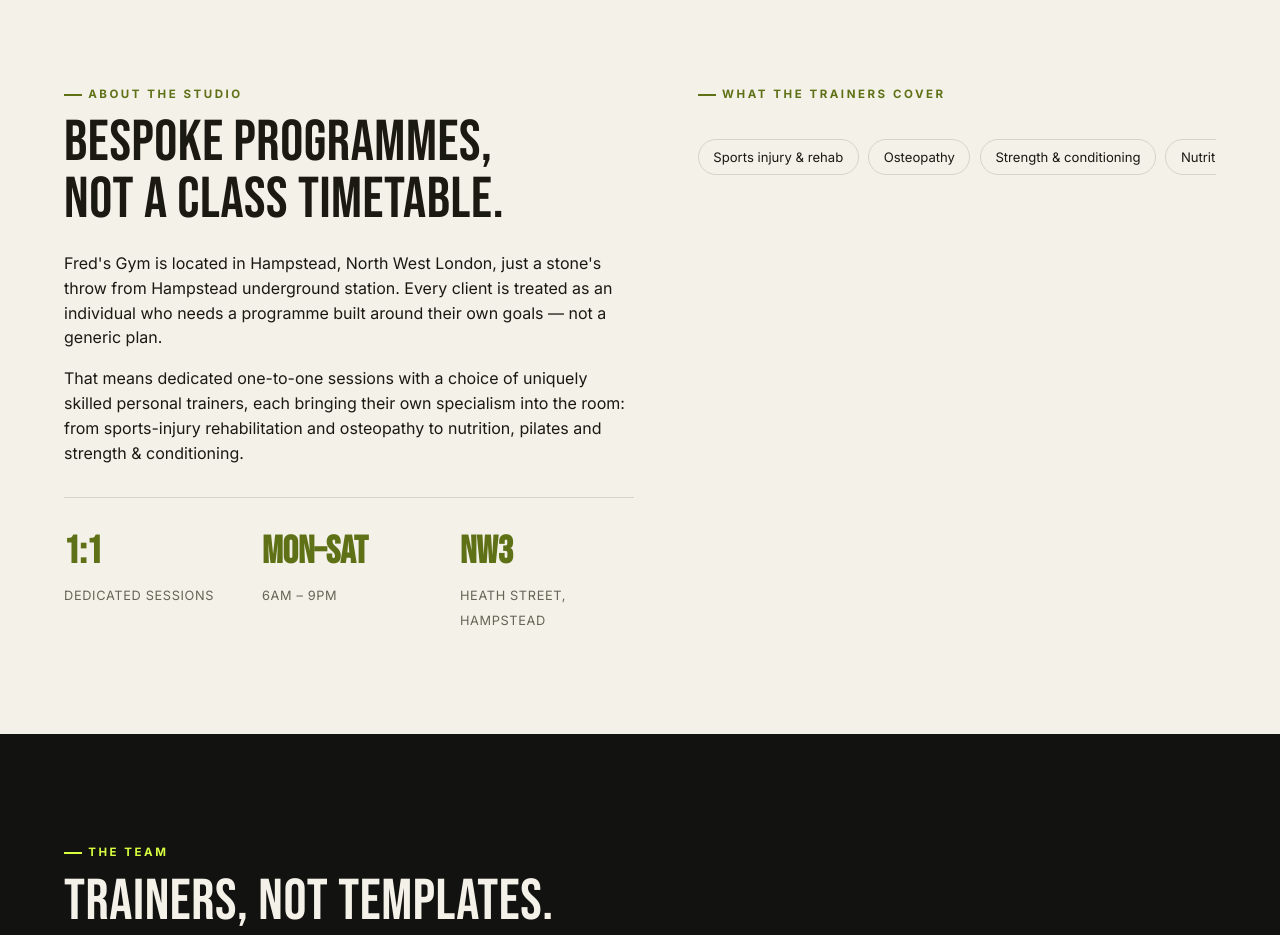
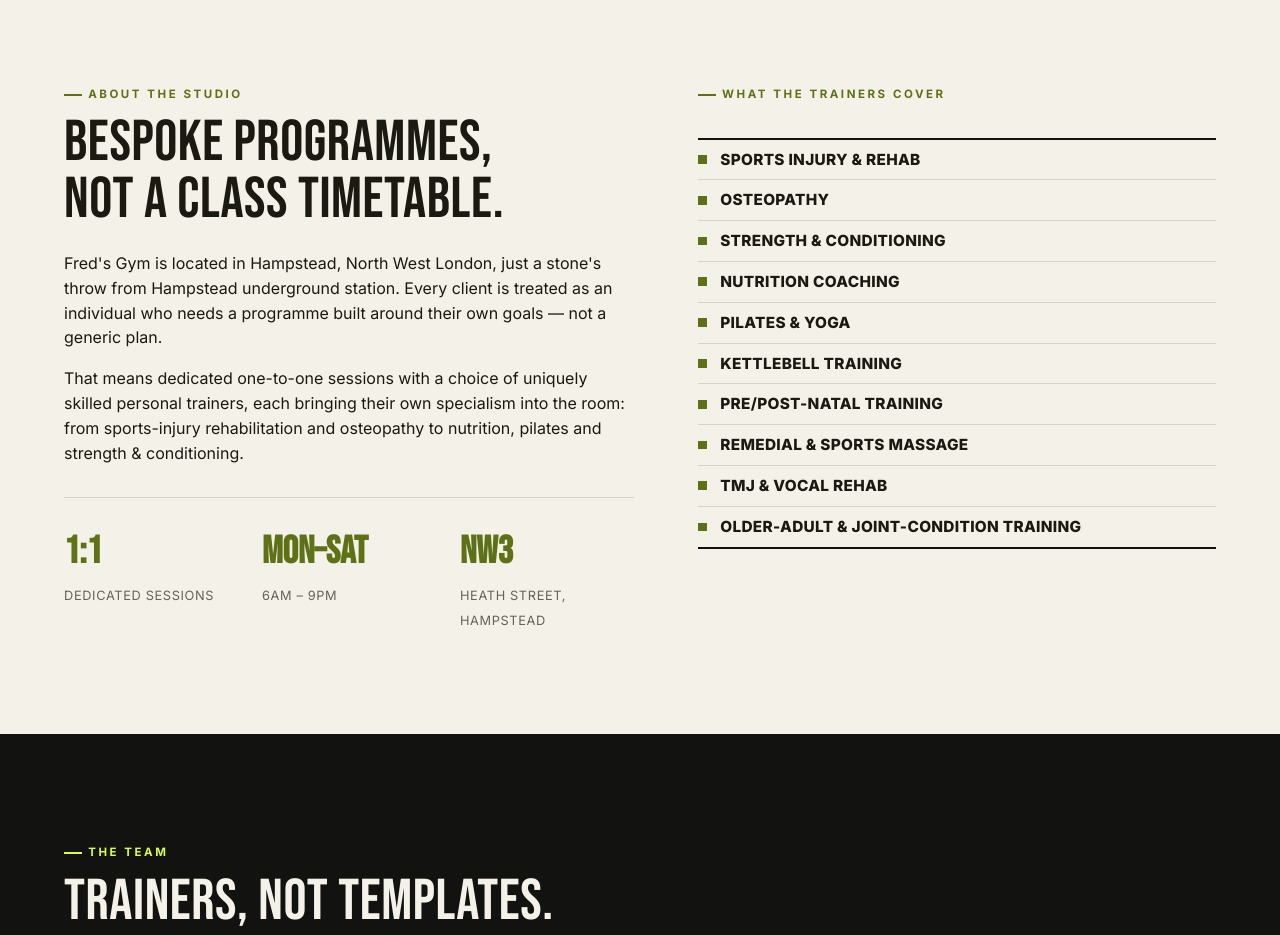
Before and after one commit to Plainset/freds-gym-nw3-demo, a plain HTML site: page index.html in a window 1280 px wide. Shown: the part 1000-1935 px from the top of the page. Drawn offline with Linux system fonts and the light colour scheme.

Commit message:
Show trainer coverage as list

```diff
--- a/assets/css/style.css
+++ b/assets/css/style.css
@@ -428,7 +428,7 @@
   letter-spacing: 0.05em;
 }
 
-/* ---------- Specialism chips ---------- */
+/* ---------- Specialism chips/list ---------- */
 .chip-row {
   display: flex;
   gap: 0.6rem;
@@ -450,6 +450,38 @@
 .on-ink .chip {
   border-color: var(--line-on-ink);
   color: var(--text-on-ink);
+}
+
+.specialism-list {
+  margin: 1.4rem 0 0;
+  padding: 0;
+  list-style: none;
+  border-top: 2px solid var(--ink);
+  border-bottom: 2px solid var(--ink);
+}
+
+.specialism-list li {
+  display: flex;
+  align-items: center;
+  gap: 0.85rem;
+  min-height: 2.55rem;
+  border-bottom: 1px solid var(--line);
+  font-weight: 800;
+  letter-spacing: 0.02em;
+  text-transform: uppercase;
+  font-size: clamp(0.84rem, 1.5vw, 0.96rem);
+}
+
+.specialism-list li::before {
+  content: "";
+  flex: 0 0 0.55rem;
+  width: 0.55rem;
+  height: 0.55rem;
+  background: var(--accent-deep);
+}
+
+.specialism-list li:last-child {
+  border-bottom: 0;
 }
 
 /* ---------- Trainer preview / grid ---------- */
--- a/index.html
+++ b/index.html
@@ -60,18 +60,18 @@
       </div>
       <div data-reveal>
         <p class="eyebrow">What the trainers cover</p>
-        <div class="chip-row" role="list">
-          <span class="chip" role="listitem">Sports injury &amp; rehab</span>
-          <span class="chip" role="listitem">Osteopathy</span>
-          <span class="chip" role="listitem">Strength &amp; conditioning</span>
-          <span class="chip" role="listitem">Nutrition coaching</span>
-          <span class="chip" role="listitem">Pilates &amp; yoga</span>
-          <span class="chip" role="listitem">Kettlebell training</span>
-          <span class="chip" role="listitem">Pre/post-natal training</span>
-          <span class="chip" role="listitem">Remedial &amp; sports massage</span>
-          <span class="chip" role="listitem">TMJ &amp; vocal rehab</span>
-          <span class="chip" role="listitem">Older-adult &amp; joint-condition training</span>
-        </div>
+        <ul class="specialism-list">
+          <li>Sports injury &amp; rehab</li>
+          <li>Osteopathy</li>
+          <li>Strength &amp; conditioning</li>
+          <li>Nutrition coaching</li>
+          <li>Pilates &amp; yoga</li>
+          <li>Kettlebell training</li>
+          <li>Pre/post-natal training</li>
+          <li>Remedial &amp; sports massage</li>
+          <li>TMJ &amp; vocal rehab</li>
+          <li>Older-adult &amp; joint-condition training</li>
+        </ul>
       </div>
     </div>
   </section>
```
